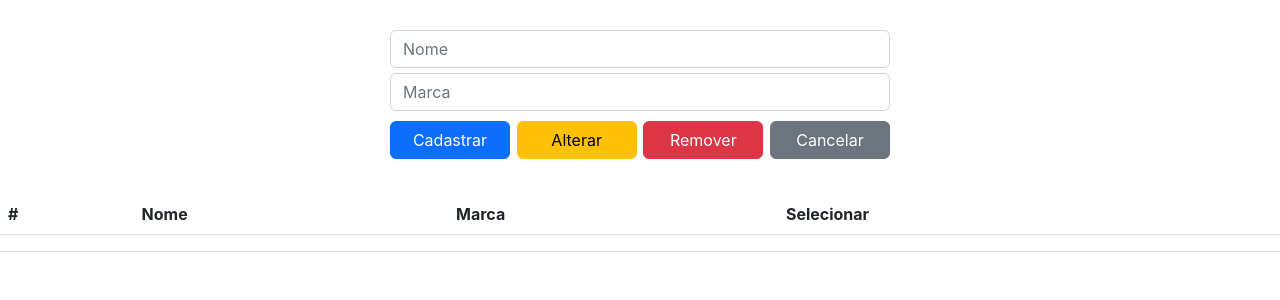
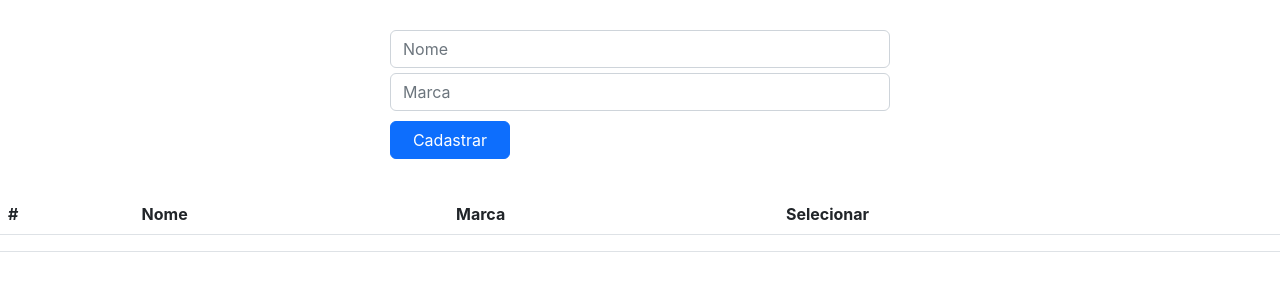
Before and after one commit to ClaytonEduard/front, a React (Create React App) app: page / in a window 1280 px wide. Shown: the top 300 px of the page. Built offline with nearby package versions, Linux system fonts and the light colour scheme.

Commit message:
Visibilidade dos botoes com useState

```diff
--- a/src/App.js
+++ b/src/App.js
@@ -1,12 +1,18 @@
 
+import { useState } from 'react';
 import './App.css';
 import Formulario from './Formulario';
 import Tabela from './Tabela';
 
 function App() {
+
+  // criando um huk para pegar os estado do formulario
+  const [btnCadastrar, setBtnCadastrar] = useState(true);
+
+
   return (
     <div className="App">
-      <Formulario />
+      <Formulario botao={btnCadastrar} />
       <Tabela />
     </div>
   );
--- a/src/Formulario.js
+++ b/src/Formulario.js
@@ -1,13 +1,20 @@
-export default function Formulario() {
+export default function Formulario({ botao }) {
     return (
         <form>
             <input type="text" placeholder="Nome" className="form-control" />
             <input type="text" placeholder="Marca" className="form-control" />
             <div>
-                <input type="button" value="Cadastrar" className="btn btn-primary" />
-                <input type="button" value="Alterar" className="btn btn-warning" />
-                <input type="button" value="Remover" className="btn btn-danger" />
-                <input type="button" value="Cancelar" className="btn btn-secondary" />
+                {
+                    botao ?
+                        <input type="button" value="Cadastrar" className="btn btn-primary" />
+                        :
+                        <div>
+                            <input type="button" value="Alterar" className="btn btn-warning" />
+                            <input type="button" value="Remover" className="btn btn-danger" />
+                            <input type="button" value="Cancelar" className="btn btn-secondary" />
+                        </div>
+
+                }
             </div>
         </form>
     )
```
